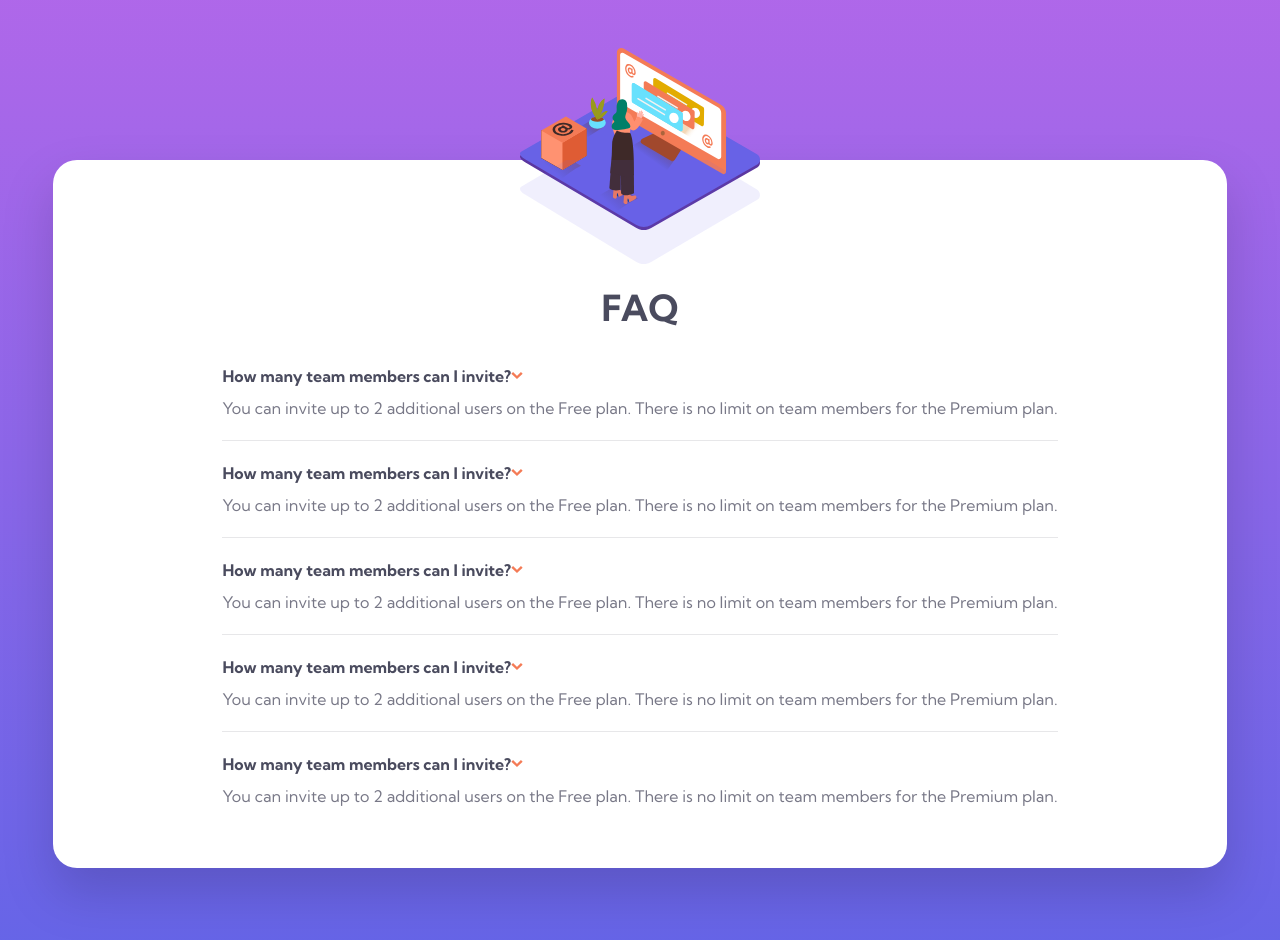
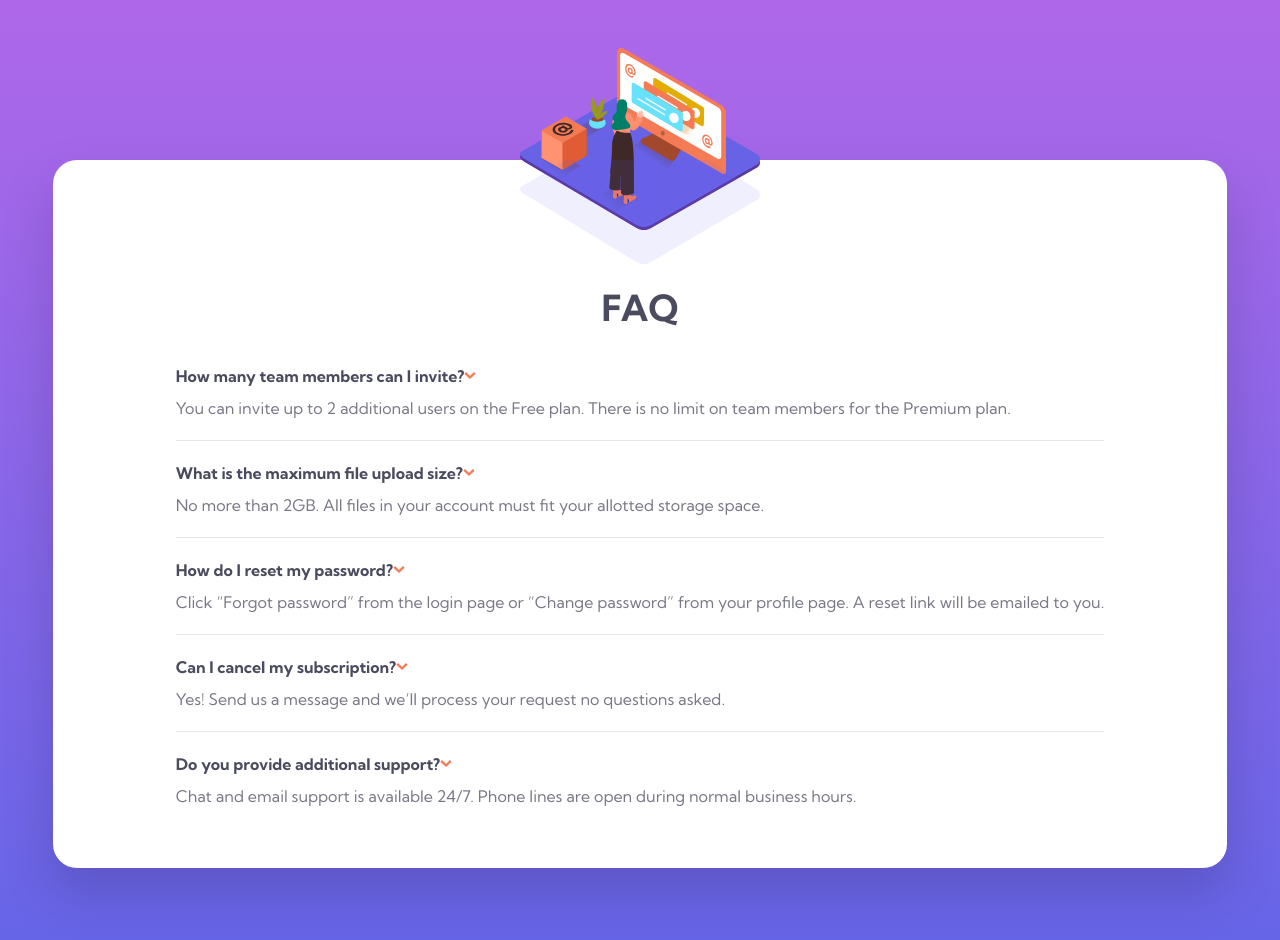
Before and after one commit to kkawakami08/faq-accordian-card, a Next.js app: page / in a window 1280 px wide. Shown: the top 940 px of the page. Built offline with nearby package versions, Linux system fonts and the light colour scheme.

Commit message:
create handle click function for active card states

```diff
--- a/components/Question.jsx
+++ b/components/Question.jsx
@@ -1,23 +1,34 @@
-import React from "react";
+import React, { useState } from "react";
 import Image from "next/image";
 import arrow from "../public/images/icon-arrow-down.svg";
 
-export default function Question() {
+export default function Question({ question, answer }) {
+  const [accordianData, setAccordianData] = useState({
+    questionData: question,
+    answerData: answer,
+    clicked: false,
+  });
+
+  const handleClick = () => {
+    setAccordianData((prevAccordianData) => {
+      return {
+        ...prevAccordianData,
+        clicked: !prevAccordianData.clicked,
+      };
+    });
+  };
   return (
-    <div className="flex flex-col gap-2 py-5">
+    <div className="flex flex-col gap-2 py-5" onClick={handleClick}>
       <div className="flex items-center">
         <h2 className="font-bold text-veryDarkGrayishBlue">
-          How many team members can I invite?
+          {accordianData.questionData}
         </h2>
         <div className="w-3">
           <Image src={arrow} alt="Arrow Icon" width={500} height={500} />
         </div>
       </div>
 
-      <p className="text-darkGrayishBlue">
-        You can invite up to 2 additional users on the Free plan. There is no
-        limit on team members for the Premium plan.{" "}
-      </p>
+      <p className="text-darkGrayishBlue">{accordianData.answerData}</p>
     </div>
   );
 }
--- a/pages/index.js
+++ b/pages/index.js
@@ -5,6 +5,37 @@ import headerImage from "../public/images/illustration-woman-online-mobile.svg";
 import headerImageShadow from "../public/images/bg-pattern-mobile.svg";
 
 export default function Home() {
+  const inputData = [
+    {
+      question: "How many team members can I invite?",
+      answer:
+        "You can invite up to 2 additional users on the Free plan. There is no limit on team members for the Premium plan.",
+    },
+    {
+      question: "What is the maximum file upload size?",
+      answer:
+        "No more than 2GB. All files in your account must fit your allotted storage space.",
+    },
+    {
+      question: "How do I reset my password?",
+      answer:
+        "Click “Forgot password” from the login page or “Change password” from your profile page. A reset link will be emailed to you.",
+    },
+    {
+      question: "Can I cancel my subscription?",
+      answer:
+        "Yes! Send us a message and we’ll process your request no questions asked.",
+    },
+    {
+      question: "Do you provide additional support?",
+      answer:
+        "Chat and email support is available 24/7. Phone lines are open during normal business hours.",
+    },
+  ];
+
+  const accordianElemetArray = inputData.map((item) => (
+    <Question question={item.question} answer={item.answer} />
+  ));
   return (
     <>
       <Head>
@@ -37,11 +68,7 @@ export default function Home() {
             FAQ
           </h1>
           <div className="divide-y divide-lightGrayishBlue">
-            <Question />
-            <Question />
-            <Question />
-            <Question />
-            <Question />
+            {accordianElemetArray}
           </div>
         </div>
       </main>
```
